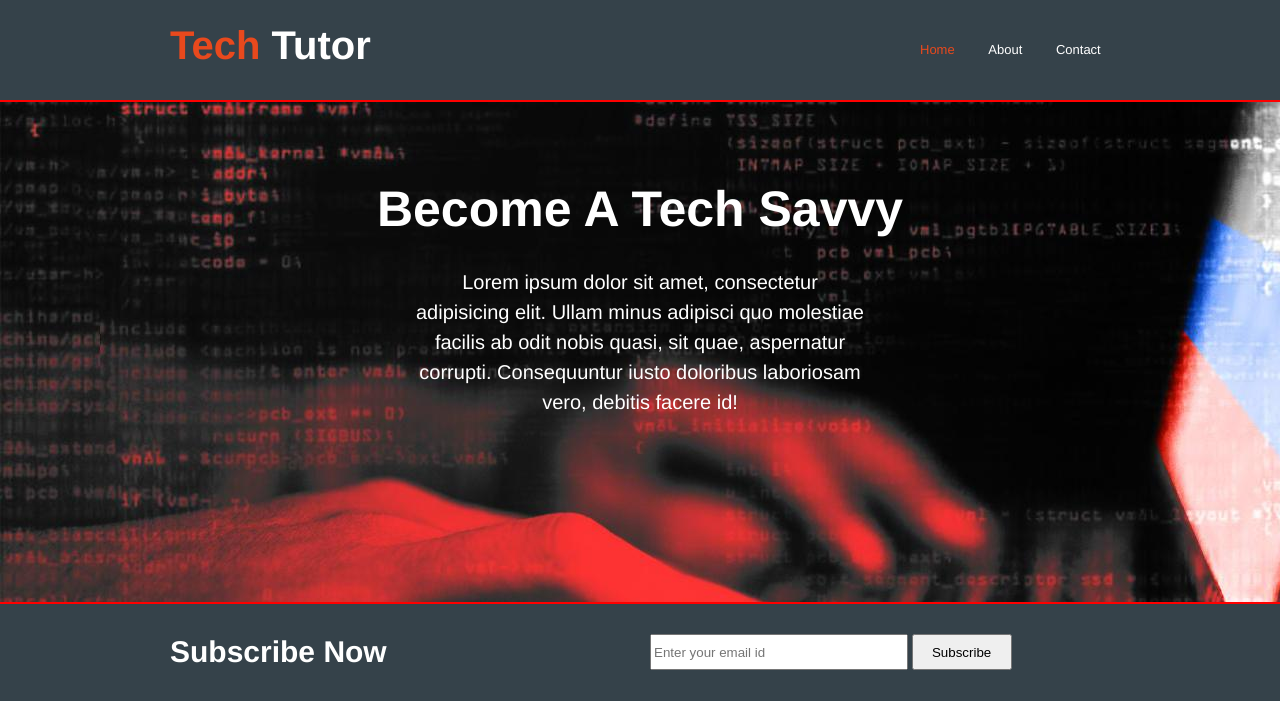
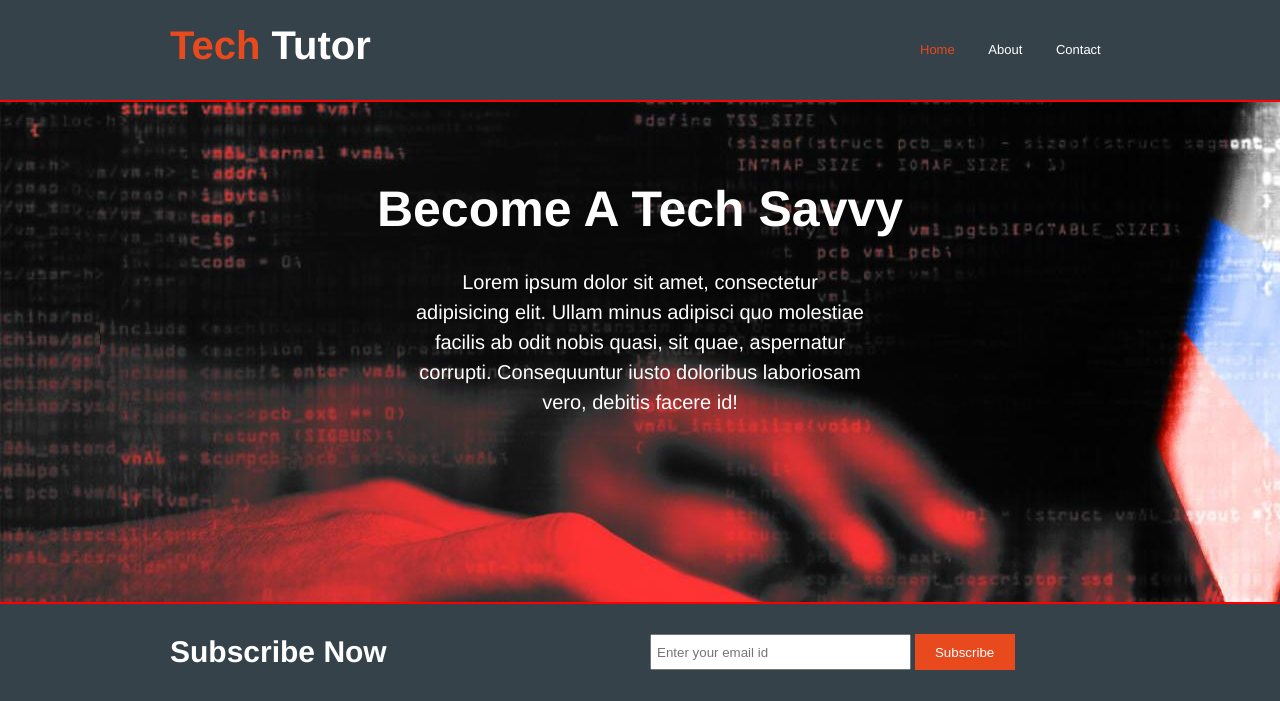
Before and after one commit to Animesh97/WebRepository, a plain HTML site: page index.html in a window 1280 px wide. Shown: the top 701 px of the page. Drawn offline with Linux system fonts and the light colour scheme.

Commit message:
30/1/2018

```diff
--- a/css/style.css
+++ b/css/style.css
@@ -61,10 +61,15 @@ form{
 .textbox{
 	height: 30px;
 	width: 250px;
+	padding-left: 5px;
 }
 .buttons{
 	width:100px;
 	height: 36px;
+	background-color: #e8491d;
+	color:white;
+	border: 0px;
+}
 }
 article img{
 	margin: 30px 0px;
```
